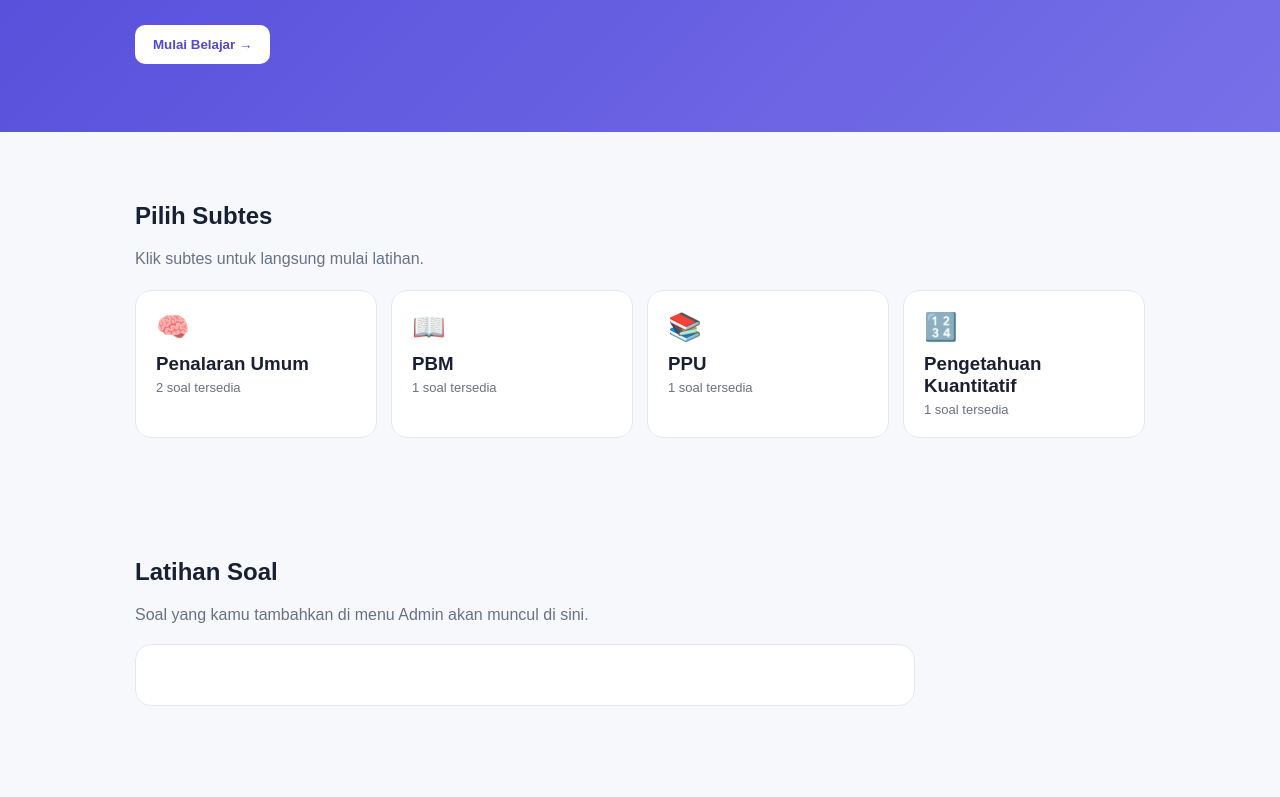
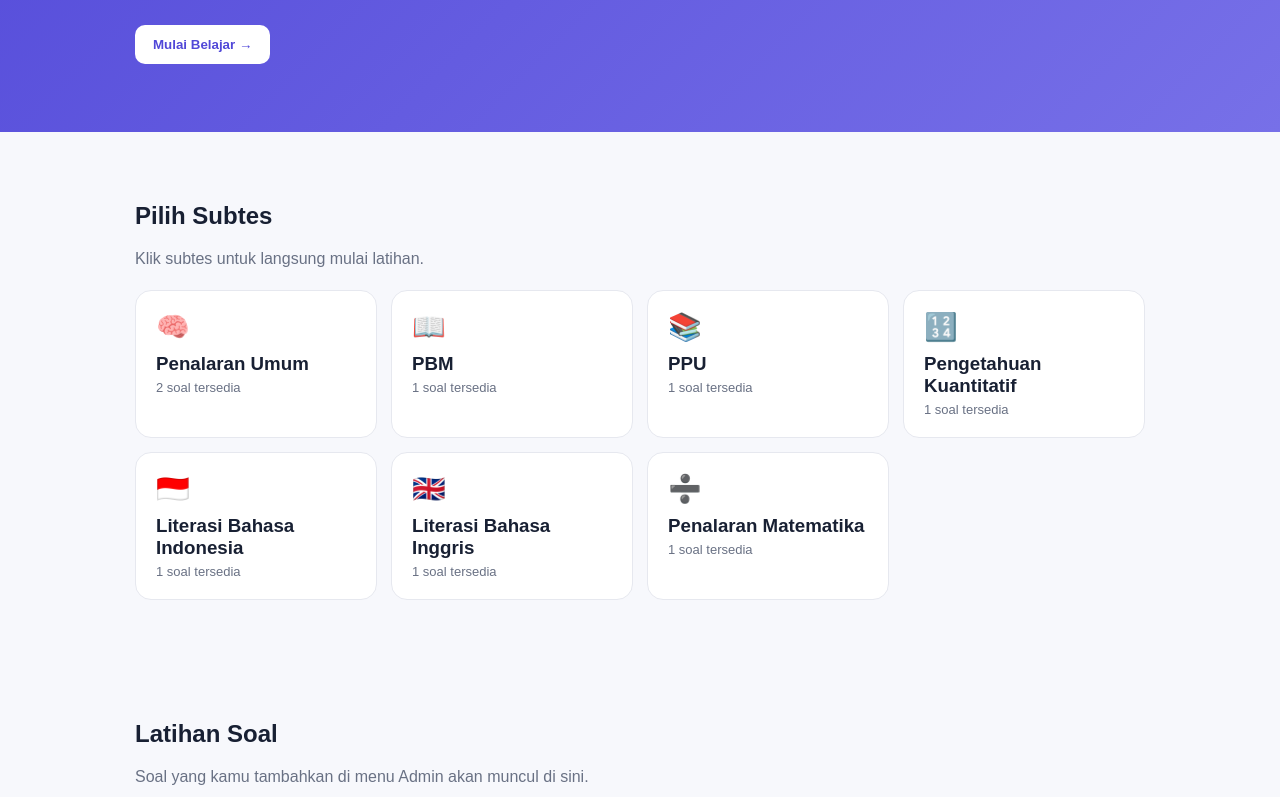
Before and after one commit to Firdaapuspita/RUMBEL-COIN, a plain HTML site: page index.html in a window 1280 px wide. Shown: the part 432-1229 px from the top of the page. Drawn offline with Linux system fonts and the light colour scheme.

Commit message:
Tambah 3 subtes UTBK

```diff
--- a/index.html
+++ b/index.html
@@ -27,7 +27,10 @@ const defaults=[
 {cat:"Penalaran Umum",q:"2, 5, 10, 17, 26, ... Angka berikutnya adalah?",o:["35","36","37","38","39"],a:2,e:"Selisihnya +3, +5, +7, +9, sehingga berikutnya +11. Jadi 26 + 11 = 37."},
 {cat:"PBM",q:"Kalimat yang paling efektif adalah...",o:["Para siswa-siswa sedang belajar.","Siswa sedang belajar di perpustakaan.","Siswa-siswa semuanya sedang belajar.","Para siswa sedang belajar-belajar.","Siswa sedang belajar di dalam perpustakaan yang berada di dalam sekolah."],a:1,e:"Kalimat kedua paling ringkas dan tidak mengandung pengulangan yang tidak perlu."},
 {cat:"PPU",q:"Kata yang paling dekat maknanya dengan 'konvensional' adalah...",o:["Modern","Lazim","Eksperimental","Kontemporer","Inovatif"],a:1,e:"Konvensional berkaitan dengan kebiasaan atau cara yang sudah lazim/umum."},
-{cat:"Pengetahuan Kuantitatif",q:"Jika 3x + 6 = 21, nilai x adalah...",o:["3","4","5","6","7"],a:2,e:"3x = 15, sehingga x = 5."}
+{cat:"Pengetahuan Kuantitatif",q:"Jika 3x + 6 = 21, nilai x adalah?",o:["3","4","5","6","7"],a:2,e:"3x = 15, sehingga x = 5."},
+{cat:"Literasi Bahasa Indonesia",q:"Makna kata 'konsisten' yang paling tepat adalah...",o:["Berubah-ubah","Tetap dan selaras","Terburu-buru","Tidak teratur","Bertentangan"],a:1,e:"Konsisten berarti tetap, selaras, atau tidak berubah-ubah dalam suatu hal."},
+{cat:"Literasi Bahasa Inggris",q:"What is the closest meaning of 'essential'?",o:["Optional","Necessary","Temporary","Difficult","Unusual"],a:1,e:"Essential means very important or necessary."},
+{cat:"Penalaran Matematika",q:"Sebuah barang seharga Rp80.000 mendapat diskon 25%. Harga setelah diskon adalah...",o:["Rp55.000","Rp60.000","Rp65.000","Rp70.000","Rp75.000"],a:1,e:"Diskon 25% dari Rp80.000 adalah Rp20.000. Jadi harga setelah diskon = Rp60.000."}
 ];
 let qs=JSON.parse(localStorage.getItem("coin_qs")||"null")||defaults;
 let settings=JSON.parse(localStorage.getItem("coin_settings")||"null")||{title:"Belajar sedikit demi sedikit, sampai siap UTBK.",desc:"Ruang belajar sederhana untuk memahami materi, latihan soal, dan mengevaluasi progresmu."};
@@ -35,7 +38,7 @@ let idx=0,done=0,right=0,best=0,answered=false;
 function save(){localStorage.setItem("coin_qs",JSON.stringify(qs));}
 function go(id){document.getElementById(id).scrollIntoView({behavior:"smooth"});}
 function renderSettings(){heroTitle.textContent=settings.title;heroDesc.textContent=settings.desc;}
-function renderCards(){cards.innerHTML=["Penalaran Umum","PBM","PPU","Pengetahuan Kuantitatif"].map((x,i)=>`<div class="card" onclick="startCat('${x}')"><div class="icon">${["🧠","📖","📚","🔢"][i]}</div><h3>${x}</h3><p>${qs.filter(q=>q.cat===x).length} soal tersedia</p></div>`).join("")}
+function renderCards(){cards.innerHTML=["Penalaran Umum","PBM","PPU","Pengetahuan Kuantitatif","Literasi Bahasa Indonesia","Literasi Bahasa Inggris","Penalaran Matematika"].map((x,i)=>`<div class="card" onclick="startCat('${x}')"><div class="icon">${["🧠","📖","📚","🔢","🇮🇩","🇬🇧","➗"][i]}</div><h3>${x}</h3><p>${qs.filter(q=>q.cat===x).length} soal tersedia</p></div>`).join("")}
 function renderQ(){if(!qs.length){question.textContent="Belum ada soal.";options.innerHTML="";return}let q=qs[idx%qs.length];cat.textContent=q.cat;count.textContent=`Soal ${(idx%qs.length)+1}/${qs.length}`;question.textContent=q.q;feedback.textContent="";next.classList.add("hidden");answered=false;options.innerHTML=q.o.map((x,i)=>`<button class="option" onclick="answerQ(${i},this)">${String.fromCharCode(65+i)}. ${x}</button>`).join("")}
 function startCat(c){let n=qs.findIndex(q=>q.cat===c);idx=n<0?0:n;go("latihan");renderQ()}
 function answerQ(i,el){if(answered)return;answered=true;done++;let q=qs[idx%qs.length],opts=document.querySelectorAll(".option");opts[q.a].classList.add("correct");if(i===q.a){right++;el.classList.add("correct");feedback.textContent="✅ Benar! "+q.e}else{el.classList.add("wrong");feedback.textContent="❌ Belum tepat. "+q.e}opts.forEach(x=>x.disabled=true);next.classList.remove("hidden");updateStats()}
```
